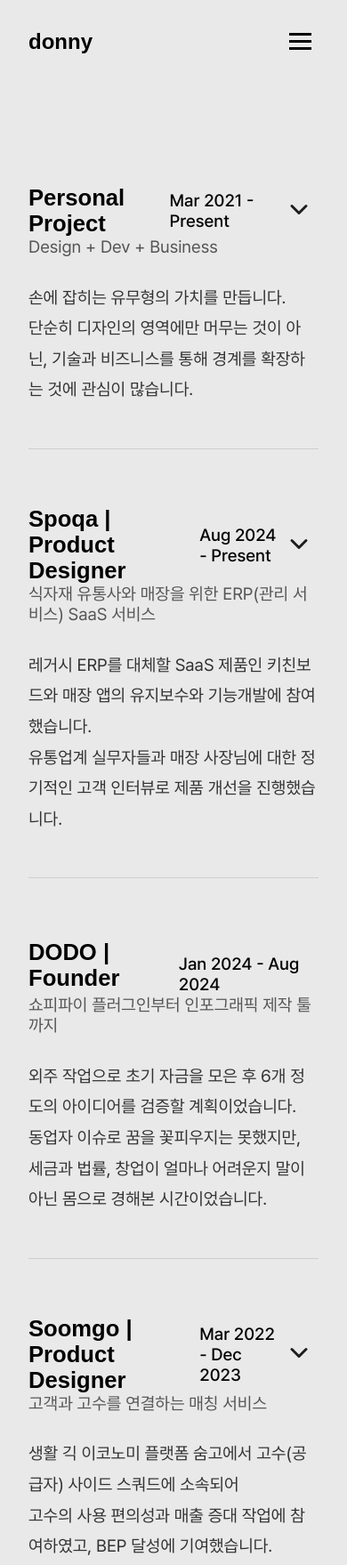
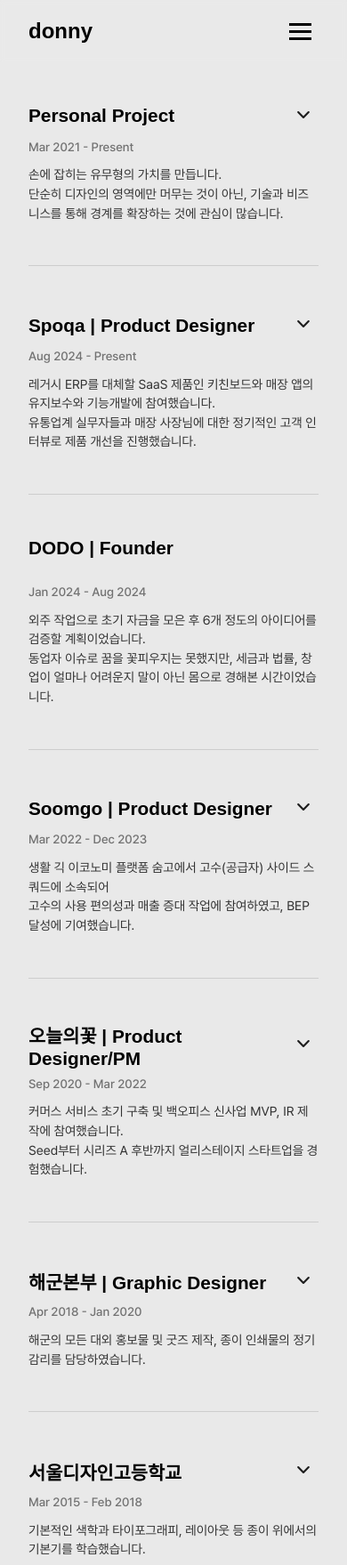
Before and after one commit to donny0903/chop-wood-carry-water, a plain HTML site: page 1.ko/work.html in a window 390 px wide. Shown: the top 1759 px of the page at 89% size. Drawn offline with Linux system fonts and the light colour scheme; files whose address does not match are found by name; a web font is replaced by a local one.

Commit message:
work 모바일 대응 중간저장

```diff
--- a/1.ko/work.html
+++ b/1.ko/work.html
@@ -49,10 +49,13 @@
                 <div class="work-header">
                     <div class="work-title">
                         <h1>Personal Project</h1>
+                        <button class="chevron-button mobile-chevron">
+                            <img src="../img/icon/chevron.svg" alt="Toggle details">
+                        </button>
                     </div>
                     <div class="work-period">
                         <span>Mar 2021 - Present</span>
-                        <button class="chevron-button">
+                        <button class="chevron-button desktop-chevron">
                             <img src="../img/icon/chevron.svg" alt="Toggle details">
                         </button>
                     </div>
@@ -82,10 +85,13 @@
                 <div class="work-header">
                     <div class="work-title">
                         <h1>Spoqa | Product Designer</h1>
+                        <button class="chevron-button mobile-chevron">
+                            <img src="../img/icon/chevron.svg" alt="Toggle details">
+                        </button>
                     </div>
                     <div class="work-period">
                         <span>Aug 2024 - Present</span>
-                        <button class="chevron-button">
+                        <button class="chevron-button desktop-chevron">
                             <img src="../img/icon/chevron.svg" alt="Toggle details">
                         </button>
                     </div>
@@ -137,10 +143,13 @@
                 <div class="work-header">
                     <div class="work-title">
                         <h1>Soomgo | Product Designer</h1>
+                        <button class="chevron-button mobile-chevron">
+                            <img src="../img/icon/chevron.svg" alt="Toggle details">
+                        </button>
                     </div>
                     <div class="work-period">
                         <span>Mar 2022 - Dec 2023</span>
-                        <button class="chevron-button">
+                        <button class="chevron-button desktop-chevron">
                             <img src="../img/icon/chevron.svg" alt="Toggle details">
                         </button>
                     </div>
@@ -200,10 +209,13 @@
                 <div class="work-header">
                     <div class="work-title">
                         <h1>오늘의꽃 | Product Designer/PM</h1>
+                        <button class="chevron-button mobile-chevron">
+                            <img src="../img/icon/chevron.svg" alt="Toggle details">
+                        </button>
                     </div>
                     <div class="work-period">
                         <span>Sep 2020 - Mar 2022</span>
-                        <button class="chevron-button">
+                        <button class="chevron-button desktop-chevron">
                             <img src="../img/icon/chevron.svg" alt="Toggle details">
                         </button>
                     </div>
@@ -240,10 +252,13 @@
                 <div class="work-header">
                     <div class="work-title">
                         <h1>해군본부 | Graphic Designer</h1>
+                        <button class="chevron-button mobile-chevron">
+                            <img src="../img/icon/chevron.svg" alt="Toggle details">
+                        </button>
                     </div>
                     <div class="work-period">
                         <span>Apr 2018 - Jan 2020</span>
-                        <button class="chevron-button">
+                        <button class="chevron-button desktop-chevron">
                             <img src="../img/icon/chevron.svg" alt="Toggle details">
                         </button>
                     </div>
@@ -271,10 +286,13 @@
                 <div class="work-header">
                     <div class="work-title">
                         <h1>서울디자인고등학교</h1>
+                        <button class="chevron-button mobile-chevron">
+                            <img src="../img/icon/chevron.svg" alt="Toggle details">
+                        </button>
                     </div>
                     <div class="work-period">
                         <span>Mar 2015 - Feb 2018</span>
-                        <button class="chevron-button">
+                        <button class="chevron-button desktop-chevron">
                             <img src="../img/icon/chevron.svg" alt="Toggle details">
                         </button>
                     </div>
--- a/css/main.css
+++ b/css/main.css
@@ -40,17 +40,18 @@ body {
     top: 0;
     left: 0;
     width: 100%;
-    padding: 3rem 0;
     z-index: 1000;
 }
 
 .nav-container {
+    height: 80px;
     max-width: 1200px;
     margin: 0 auto;
     padding: 0 2rem;
     display: flex;
     justify-content: space-between;
     align-items: center;
+    backdrop-filter: blur(2.5px);
 }
 
 .logo {
@@ -443,6 +444,14 @@ body {
     line-height: 1.75;
 }
 
+.mobile-chevron {
+    display: none;  /* 기본적으로 모바일 chevron 숨김 */
+}
+
+.desktop-chevron {
+    display: block;  /* 기본적으로 데스크탑 chevron 표시 */
+}
+
 /*==================================
   9. Mobile Menu Styles
 ==================================*/
@@ -469,8 +478,8 @@ body {
 ==================================*/
 @media (max-width: 800px) {
 
-    .navbar {
-        padding: 1.5rem 0;
+    .nav-container {
+        height: 70px;
     }
 
     .mobile-menu-button {
@@ -574,12 +583,11 @@ body {
     }
 
     .footer-container {
-        justify-content: center;  /* 컨테이너 자체를 중앙 정렬 */
-        padding: 1.5rem;
+        padding: 2rem;
     }
 
     .footer-right {
-        justify-content: center;  /* 아이콘들을 중앙 정렬 */
+        justify-content: flex-end;  /* 아이콘들을 중앙 정렬 */
         width: 100%;  /* 전체 너비 사용 */
         gap: 1rem;  /* 아이콘 간격 살짝 늘림 */
     }
@@ -615,7 +623,7 @@ body {
     }
 
     .social-links {
-        gap: 0.7rem;
+        gap: 0.6rem;
         margin-bottom: 6rem;
     }
 
@@ -624,5 +632,109 @@ body {
         height: 35px;
     }
 
+    /* Work Page의 모바일 대응을 위한 미디어 쿼리 추가 */
+    .work {
+        padding: 5rem 0;  /* 상단 패딩 축소 */
+    }
 
+    .work-container {
+        margin-top: 2rem;
+    }
+
+    .work-item {
+        margin-bottom: 3rem;  /* 아이템 간격 축소 */
+    }
+
+    /* 제목과 화살표 레이아웃 수정 */
+    .work-header {
+        flex-direction: column;
+        align-items: flex-start;
+    }
+
+    .work-title {
+        width: 100%;
+        display: flex;
+        justify-content: space-between;
+        align-items: center;
+        margin-bottom: 0.5rem;
+    }
+
+    .work-title h1 {
+        font-size: 1.3rem;
+    }
+
+    /* chevron 버튼을 work-title로 이동 */
+    .work-period .chevron-button {
+        display: none;  /* 날짜 옆의 버튼 숨김 */
+    }
+
+    .work-title .chevron-button {
+        display: block;  /* 제목 옆의 버튼 표시 */
+        padding: 0.3rem;
+    }
+
+    .work-title .chevron-button img {
+        width: 24px;  /* 14px에서 18px로 증가 */
+        height: 24px; /* 14px에서 18px로 증가 */
+    }
+
+    .work-period {
+        order: 3;
+        font-size: 0.85rem;
+        margin-bottom: 0.8rem;
+        color: var(--gray-4);
+    }
+
+    .work-description {
+        display: none;
+    }
+
+    .work-detail {
+        font-size: 0.9rem;
+        line-height: 1.5;
+        margin-bottom: 3rem;
+    }
+
+    /* 펼쳐지는 영역 텍스트 크기도 축소 */
+    .work-section h2 {
+        font-size: 1rem;
+        margin-bottom: 1rem;
+    }
+
+    .work-section h3 {
+        font-size: 0.9rem;
+    }
+
+    /* 모바일에서 글머리 기호 숨기기 */
+    .work-section h3::before {
+        display: none;
+    }
+
+    .work-section h3 span {
+        font-size: 0.85rem;
+    }
+
+    .work-section p {
+        font-size: 0.85rem;
+        line-height: 1.5;
+        color: var(--gray-4);
+    }
+
+    .work-section li {
+        margin-bottom: 1.3rem;
+    }
+
+    /* 구분선 여백 조정 */
+    .work-item {
+        margin-bottom: 3rem;
+    }
+
+    /* 기본 상태 */
+    .mobile-chevron {
+        display: block;  /* 모바일에서는 모바일 chevron 표시 */
+    }
+
+    .desktop-chevron {
+        display: none;  /* 모바일에서는 데스크탑 chevron 숨김 */
+    }
 }
```
